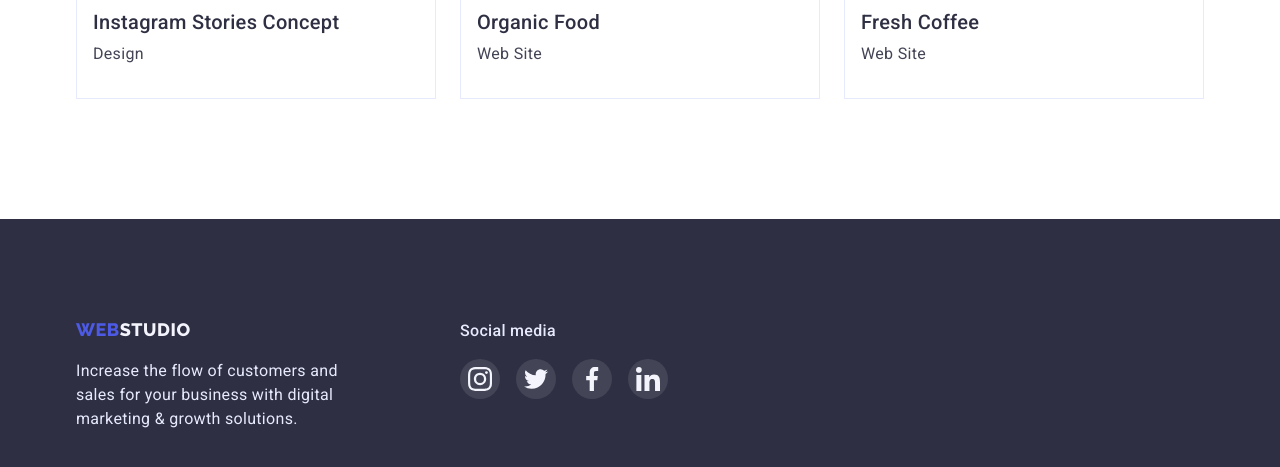
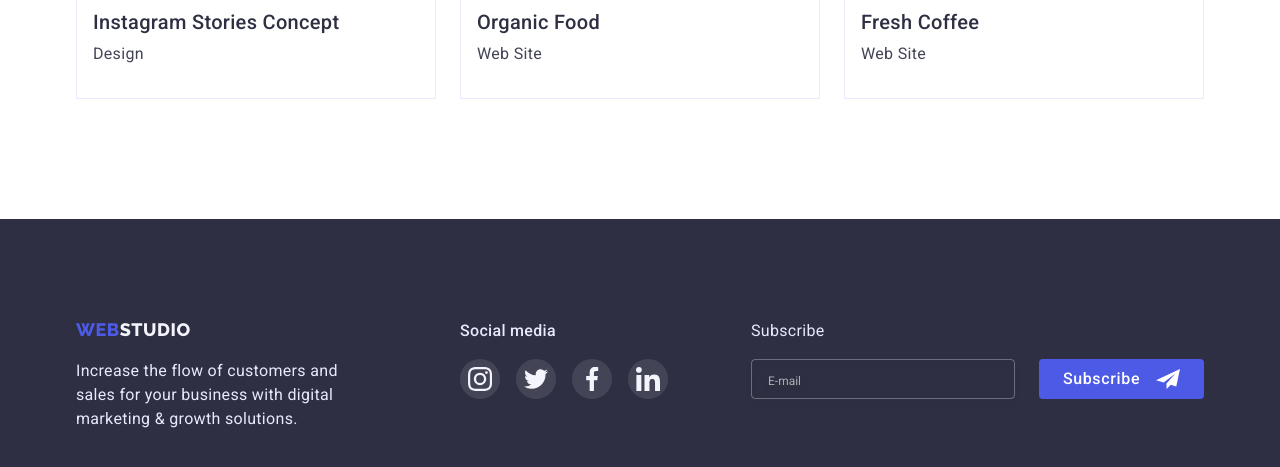
Before and after one commit to ihorkoi/goit-markup-hw-06, a plain HTML site: page portfolio.html in a window 1280 px wide. Shown: the part 1551-2018 px from the top of the page. Drawn offline with nearby package versions, Linux system fonts and the light colour scheme.

```diff
--- a/css/styles.css
+++ b/css/styles.css
@@ -515,7 +515,56 @@
   width: 24px;
   height: 24px;
 }
+.footer-form-wrapper {
+  margin-left: auto;
+}
+.footer-form {
+  display: flex;
+  align-items: center;
+  gap: 24px;
+}
+.footer-form-call {
+  display: block;
+  margin-bottom: 16px;
+}
+.footer-form-input {
+  width: 264px;
+  height: 40px;
 
+  padding-left: 16px;
+
+  color: #ffffff;
+
+  border: 1px solid rgba(255, 255, 255, 0.3);
+  filter: drop-shadow(0px 4px 4px rgba(0, 0, 0, 0.15));
+  border-radius: 4px;
+  background-color: transparent;
+}
+.footer-form-input::placeholder {
+  font-size: 12px;
+  line-height: 2;
+  color: rgba(255, 255, 255, 0.6);
+}
+.footer-form-button {
+  display: flex;
+  width: 165px;
+  height: 40px;
+
+  justify-content: center;
+  align-items: center;
+  gap: 16px;
+
+  border: var(--accent-main-color);
+  border-radius: 4px;
+}
+.footer-form-button:hover,
+.footer-form-button:focus {
+  border: var(--accent-secondary-color);
+}
+.footer-button-icon {
+  width: 24px;
+  height: 24px;
+}
 /*----------------------------------------MODAL-----------------------------------------*/
 
 .backdrop {
@@ -630,6 +679,9 @@
 
   border: 1px solid rgba(33, 33, 33, 0.2);
   border-radius: 4px;
+
+  transition: fill 250ms cubic-bezier(0.4, 0, 0.2, 1),
+    border-color 250ms cubic-bezier(0.4, 0, 0.2, 1);
 }
 .form-input:focus + .form-input-icon {
   fill: var(--accent-main-color);
@@ -694,6 +746,12 @@
 
   border: 1px solid #2e2f42;
   border-radius: 2px;
+
+  transition: border 250ms cubic-bezier(0.4, 0, 0.2, 1),
+    background-color 250ms cubic-bezier(0.4, 0, 0.2, 1);
+}
+.form-agreement-checkbox:focus + .form-agreement-label span {
+  border: 1px solid var(--accent-main-color);
 }
 .form-custom-icon {
   width: 10px;
--- a/portfolio.html
+++ b/portfolio.html
@@ -320,6 +320,23 @@
             </li>
           </ul>
         </div>
+        <div class="footer-form-wrapper">
+          <p class="footer-form-call">Subscribe</p>
+          <form class="footer-form">
+            <input
+              class="footer-form-input"
+              type="email"
+              placeholder="E-mail"
+              name="user_email"
+            />
+            <button class="button footer-form-button" type="submit">
+              Subscribe
+              <svg class="footer-button-icon">
+                <use href="./images/icons.svg#icon-telegram"></use>
+              </svg>
+            </button>
+          </form>
+        </div>
       </div>
     </footer>
   </body>
```
Also changed, not shown: index.html (+41 -3 lines).
